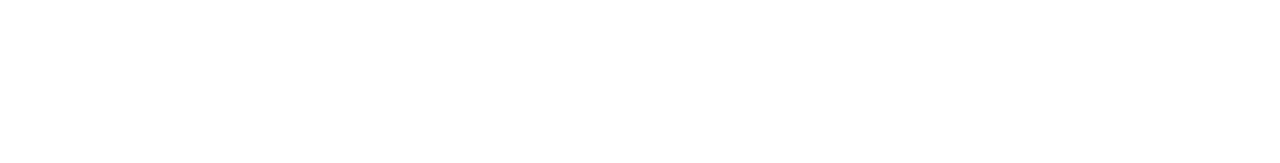
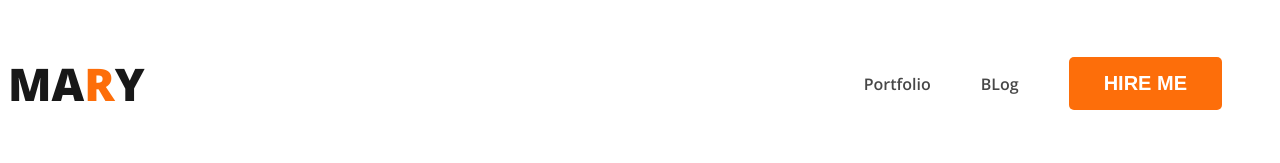
Before and after one commit to shanto987/my-personal-website, a plain HTML site: page index.html in a window 1280 px wide. Drawn offline with nearby package versions, Linux system fonts and the light colour scheme.

Commit message:
added nav

```diff
--- a/index.html
+++ b/index.html
@@ -4,8 +4,30 @@
     <meta charset="UTF-8">
     <meta name="viewport" content="width=device-width, initial-scale=1.0">
     <title>MY PERSONAL WEBSITE</title>
+    <link rel="preconnect" href="https://fonts.googleapis.com">
+    <link rel="preconnect" href="https://fonts.gstatic.com" crossorigin>
+    <link href="https://fonts.googleapis.com/css2?family=Open+Sans:wght@600;800&display=swap" rel="stylesheet">
+
+    <link rel="stylesheet" href="styles/portfolio.css">
 </head>
 <body>
+    <header>
+<nav>
+    <h3 class="nav-tittel">MA<span class="text-primary">R</span>Y</h3>
+<UL>
+    <li><a href="">Portfolio</a> </li>
+<li><a href="">BLog</a></li>
+<li><button class="btn-primary">HIRE ME</button></li>
 
+</UL>
+
+
+
+</nav>
+
+    </header>
+    <MAIN>
+
+    </MAIN>
 </body>
 </html>
--- /dev/null
+++ b/styles/portfolio.css
@@ -0,0 +1,26 @@
+nav{display: flex;
+justify-content: space-between;
+align-items: center;
+}
+body{font-family: 'Open Sans', sans-serif;}
+.nav-tittel{color: #181818;
+    font-size: 45px;}
+    .text-primary{color:#FD6E0A}
+    .btn-primary{background: #FD6E0A;
+color:white;
+font-size: 20px;
+font-weight: 700;
+        border: 0;
+padding: 15px 35px;
+    border-radius: 5px;}
+nav > ul{display: flex;
+align-items: center;
+}
+nav > ul >li {
+list-style: none;
+margin-right: 50px;
+}
+nav a{
+    text-decoration: none;
+    color: #474747;
+}
```
